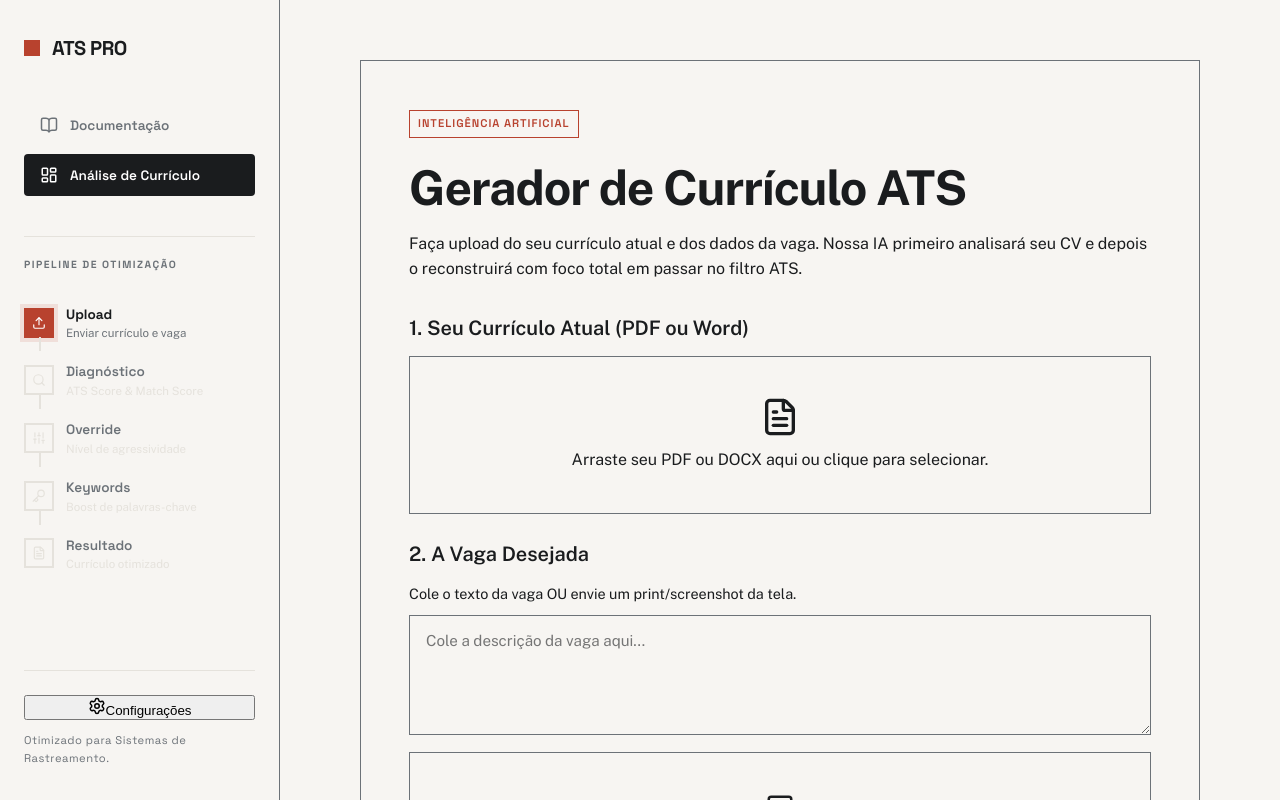
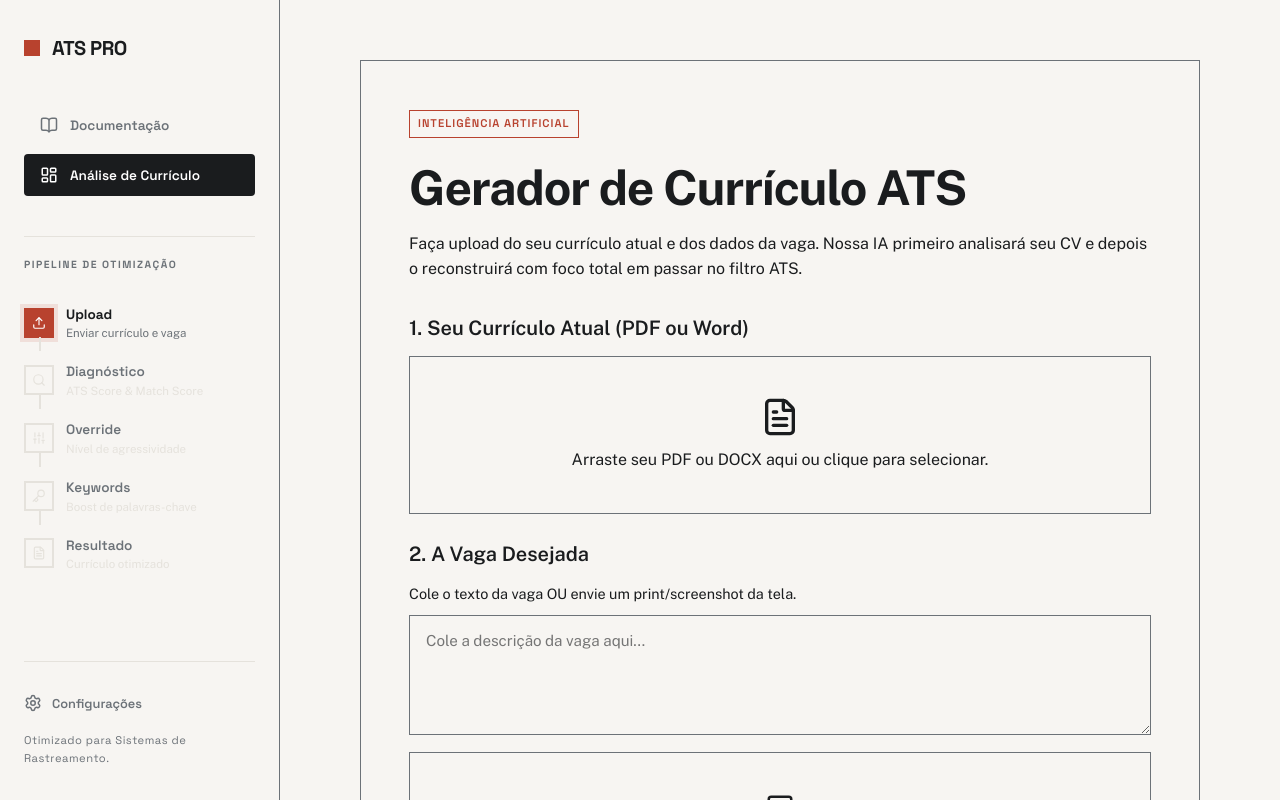
Before and after one commit to Dannfonseca/Gerador-Resume, a React (Vite) app in the folder frontend/: page / in a window 1280 px wide. Built offline with nearby package versions, Linux system fonts and the light colour scheme.

Commit message:
style: revert settings button to original simple layout

```diff
--- a/frontend/src/App.css
+++ b/frontend/src/App.css
@@ -241,6 +241,27 @@ body {
   color: white;
 }
 
+.settings-toggle-btn {
+  display: flex;
+  align-items: center;
+  gap: 10px;
+  background: none;
+  border: none;
+  color: var(--secondary);
+  font-family: 'Space Grotesk', sans-serif;
+  font-size: 0.8rem;
+  font-weight: 600;
+  cursor: pointer;
+  padding: 8px 0;
+  transition: color 0.2s ease;
+  width: 100%;
+  text-align: left;
+}
+
+.settings-toggle-btn:hover {
+  color: var(--tertiary);
+}
+
 .wizard-container {
   margin-top: 40px;
   padding-top: 20px;
```
